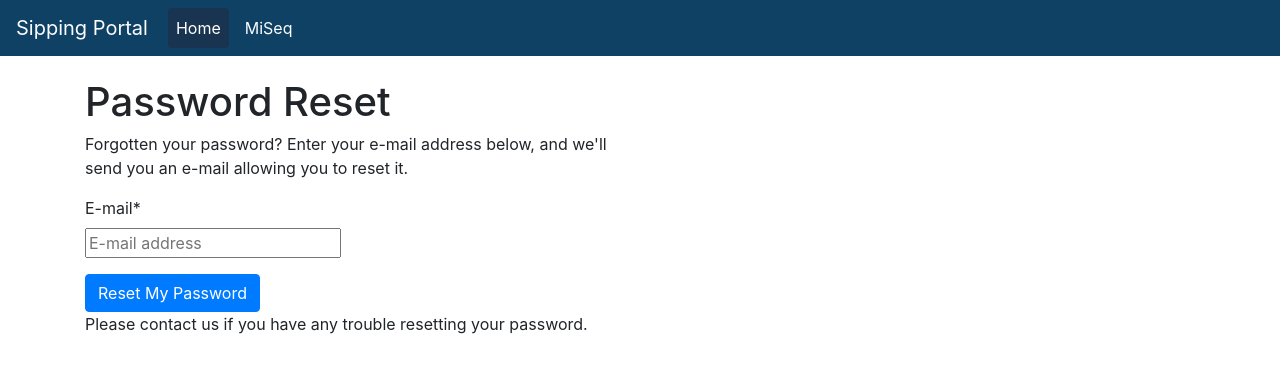
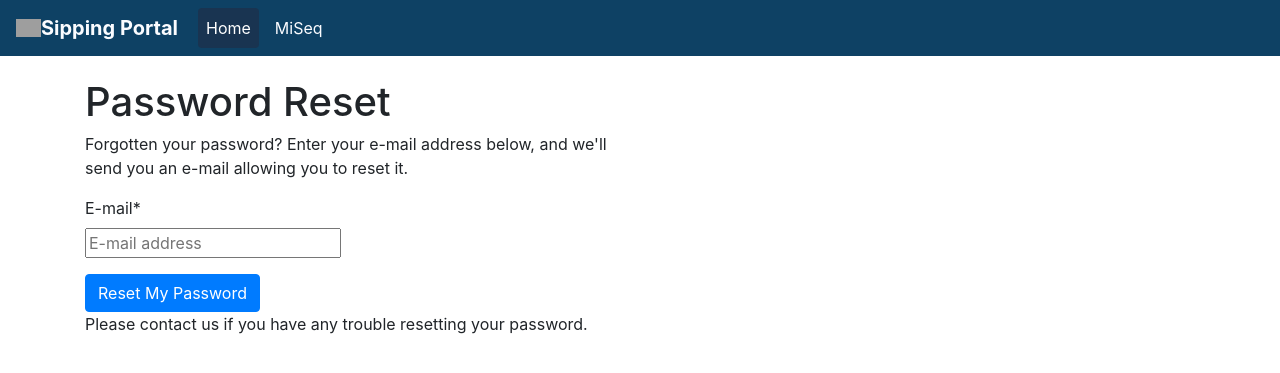
Before and after one commit to lowandrew/sipping_portal, a Django app: page /accounts/password/reset/ in a window 1280 px wide. Shown: the top 373 px of the page. Run offline with Django 3.2, Linux system fonts and the light colour scheme; some libraries are stand-ins or nearby versions; grey boxes are pictures that could not be loaded.

Commit message:
Added dataTables to JS

```diff
--- a/sipping_portal/templates/base.html
+++ b/sipping_portal/templates/base.html
@@ -20,6 +20,7 @@
     <!-- Your stuff: Third-party CSS libraries go here -->
     <link rel="stylesheet" href="{% static 'django_tables2/themes/paleblue/css/screen.css' %}" />
     <link rel="stylesheet" href="//maxcdn.bootstrapcdn.com/font-awesome/4.1.0/css/font-awesome.min.css">
+    <link rel="stylesheet" type="text/css" href="https://cdn.datatables.net/v/bs4/dt-1.10.16/cr-1.4.1/r-2.2.0/rr-1.2.3/datatables.min.css"/>
 
     <!-- This file stores project-specific CSS -->
     <link href="{% static 'css/project.css' %}" rel="stylesheet">
@@ -35,7 +36,12 @@
         <button class="navbar-toggler navbar-toggler-right" type="button" data-toggle="collapse" data-target="#navbarSupportedContent" aria-controls="navbarSupportedContent" aria-expanded="false" aria-label="Toggle navigation">
           <span class="navbar-toggler-icon"></span>
         </button>
-        <a class="navbar-brand" href="{% url 'home' %}">Sipping Portal</a>
+
+          <img class="img-responsive" style="width: 2%" src="{% static 'images/600px-Canada_Maple_Leaf.svg.png' %}">
+
+        <a class="navbar-brand" href="{% url 'home' %}">
+            <strong>Sipping Portal</strong>
+        </a>
 
         <div class="collapse navbar-collapse" id="navbarSupportedContent">
           <ul class="navbar-nav mr-auto">
@@ -61,7 +67,15 @@
 
         <br>
       {% block content %}
-        <p>Use this document as a way to quick start any new project.</p>
+
+        <h3>
+            <a href="https://github.com/OLC-Bioinformatics/geneSipprV2">
+                geneSipprV2 Documentation
+                <i class="fa fa-book"></i>
+            </a>
+
+        </h3>
+
       {% endblock content %}
 
     </div> <!-- /container -->
@@ -77,7 +91,7 @@
       <script src="https://maxcdn.bootstrapcdn.com/bootstrap/4.0.0-beta/js/bootstrap.min.js" integrity="sha384-h0AbiXch4ZDo7tp9hKZ4TsHbi047NrKGLO3SEJAg45jXxnGIfYzk4Si90RDIqNm1" crossorigin="anonymous"></script>
 
       <!-- Your stuff: Third-party javascript libraries go here -->
-
+      <script type="text/javascript" src="https://cdn.datatables.net/v/bs4/dt-1.10.16/cr-1.4.1/r-2.2.0/rr-1.2.3/datatables.min.js"></script>
 
       <!-- place project specific Javascript in this file -->
 
```
